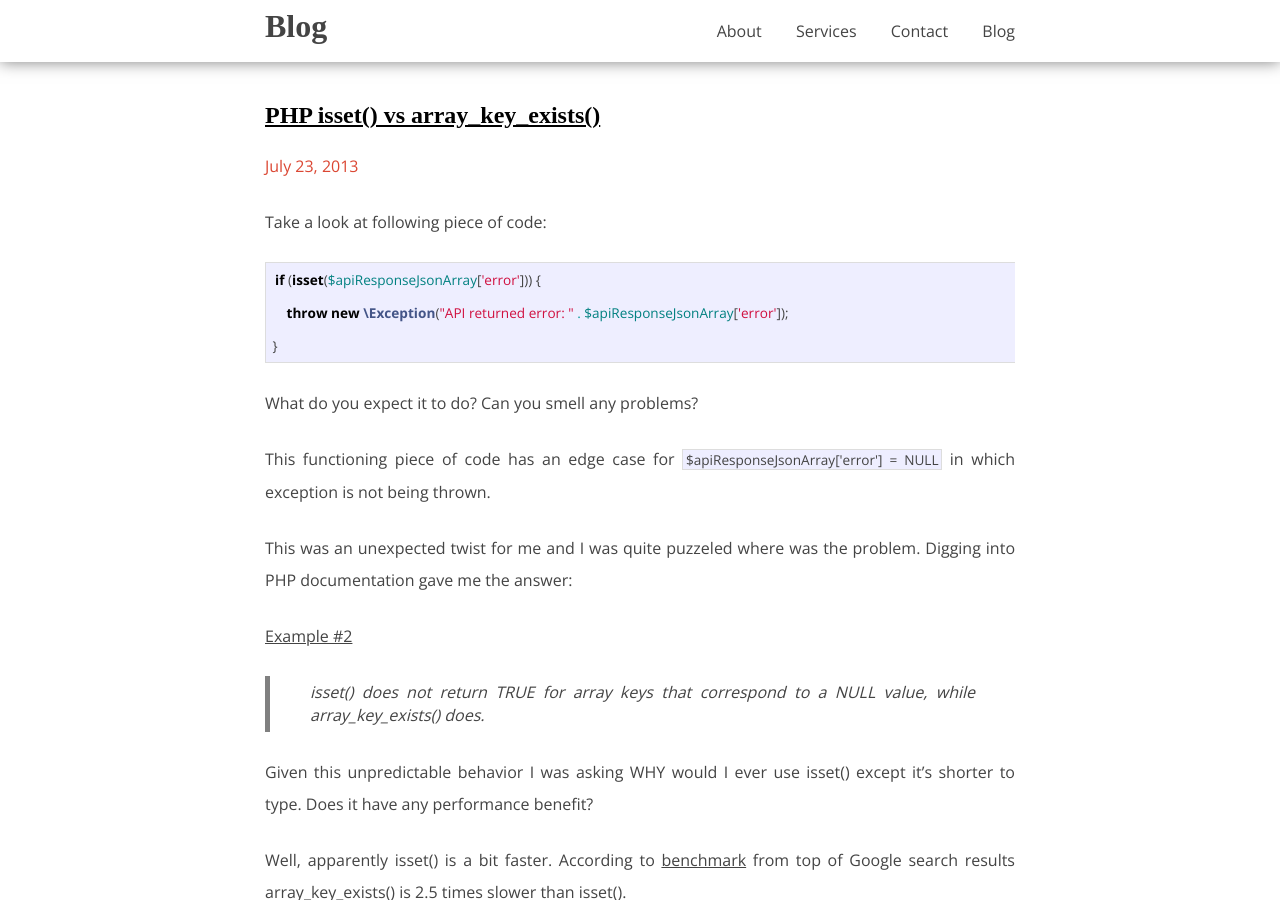
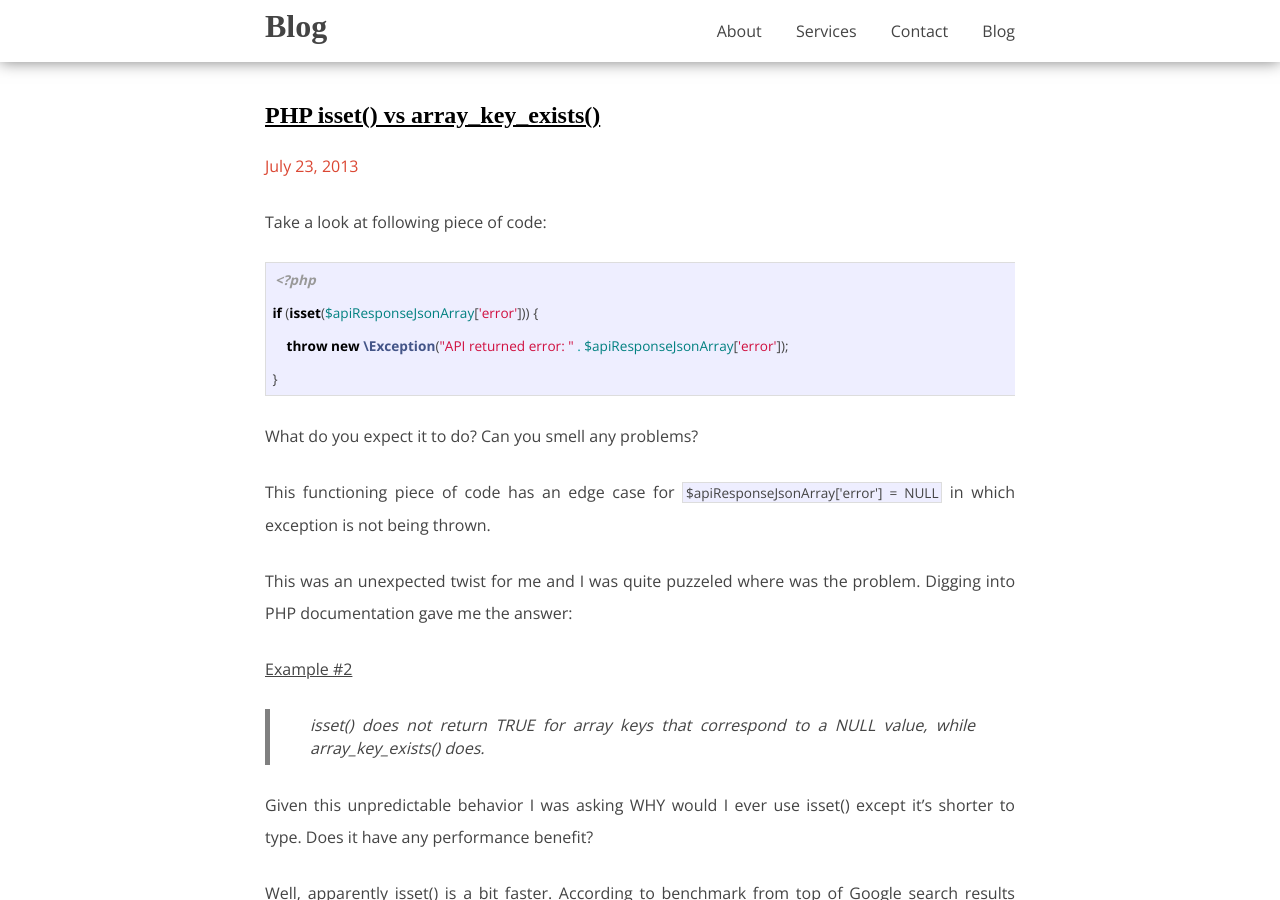
Before and after one commit to borivojevic/borivojevic.github.com, a Jekyll site: the page built from _posts/2013-07-23-PHP-isset-vs-array_key_exists.markdown, in a window 1280 px wide and 900 px high. Built offline with Jekyll 4.4.1, drawn with Linux system fonts in a browser that asks for light colours; some web fonts are replaced; Markdown is read by kramdown in place of the engine named in the settings; comment, search, counter and statistics services are not loaded.

```diff
--- a/_posts/2013-07-23-PHP-isset-vs-array_key_exists.markdown
+++ b/_posts/2013-07-23-PHP-isset-vs-array_key_exists.markdown
@@ -8,6 +8,7 @@
 Take a look at following piece of code:
 
 {% highlight php %}
+<?php
 if (isset($apiResponseJsonArray['error'])) {
     throw new \Exception("API returned error: " . $apiResponseJsonArray['error']);
 }
--- a/css/syntax.css
+++ b/css/syntax.css
@@ -65,4 +65,4 @@
 .highlight .vc { color: #008080 } /* Name.Variable.Class */
 .highlight .vg { color: #008080 } /* Name.Variable.Global */
 .highlight .vi { color: #008080 } /* Name.Variable.Instance */
-.highlight .il { color: #009999 } /* Literal.Number.Integer.Long */
+.highlight .il { color: #009999 } /* Literal.Number.Integer.Long */.highlight
```
